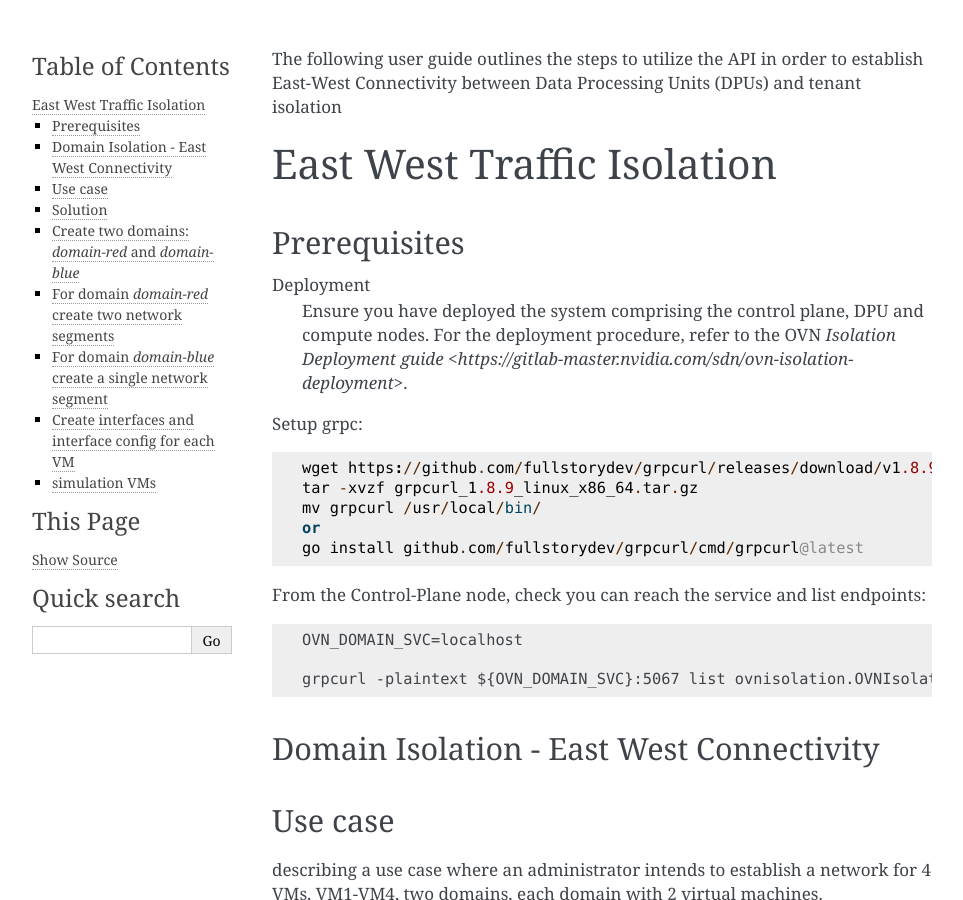
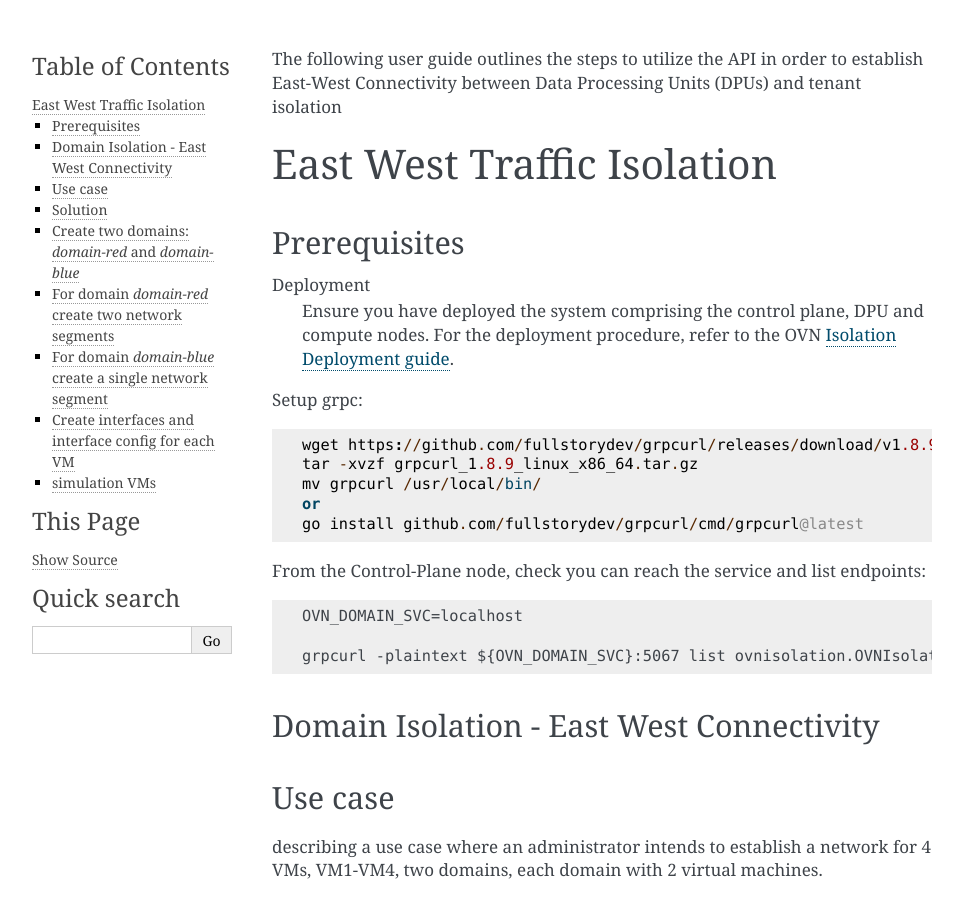
Before and after one commit to tarekhariri93/domain-service-testing, a Sphinx documentation site: the page built from docs/user-guide/east_west_traffic_config.rst, in a window 1280 px wide and 900 px high. Shown: the whole window, without its empty margins (148-1111 px from the left). Built offline with Sphinx 7.4.7, drawn with Linux system fonts in a browser that asks for light colours.

Commit message:
Update east_west_traffic_config.rst

```diff
--- a/docs/user-guide/east_west_traffic_config.rst
+++ b/docs/user-guide/east_west_traffic_config.rst
@@ -9,7 +9,7 @@ Prerequisites
 
 Deployment
     Ensure you have deployed the system comprising the control plane, DPU and compute nodes. For the deployment procedure, refer to the OVN
-    `Isolation Deployment guide <https://gitlab-master.nvidia.com/sdn/ovn-isolation-deployment>`.
+    `Isolation Deployment guide <https://gitlab-master.nvidia.com/sdn/ovn-isolation-deployment>`__.
 
 Setup grpc::
 
```
